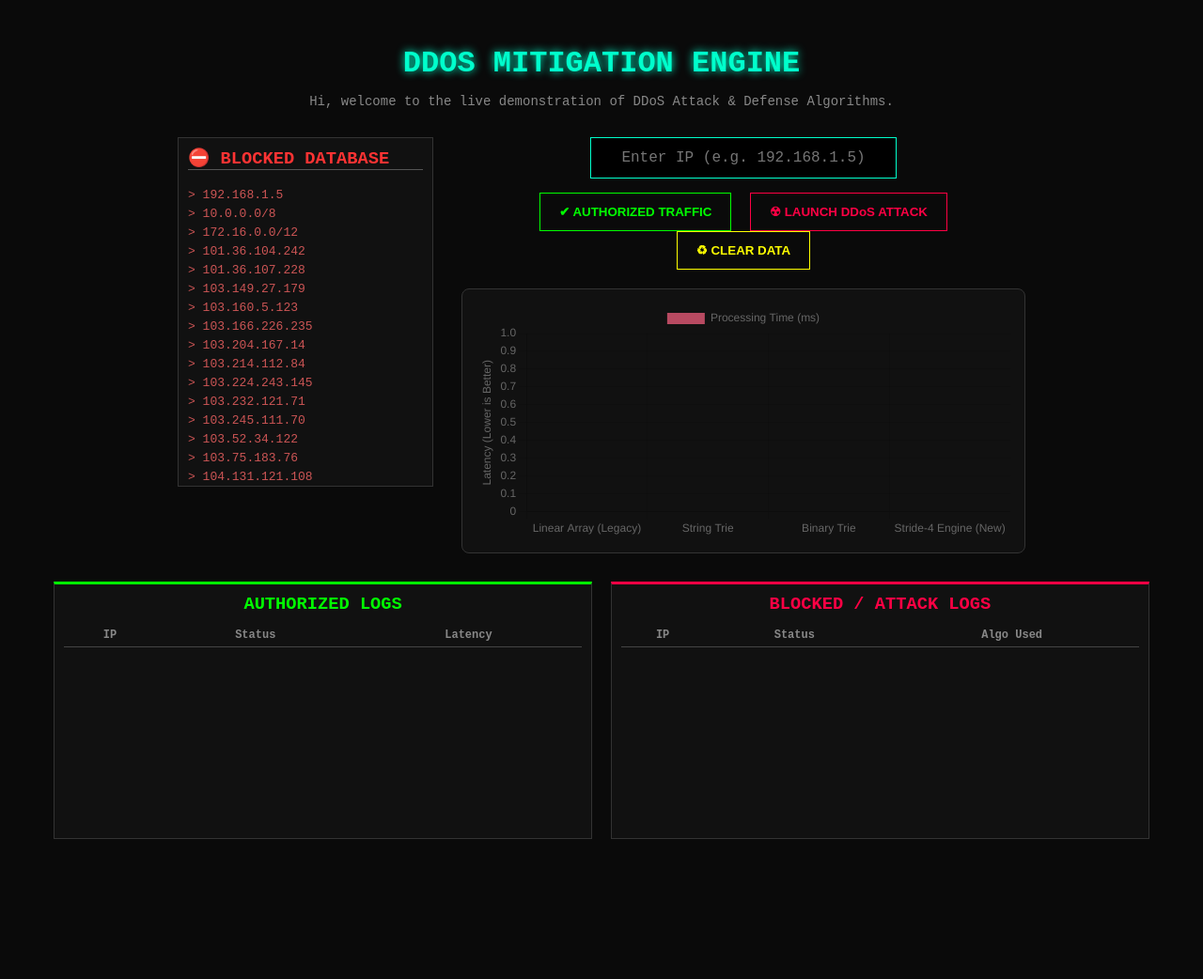
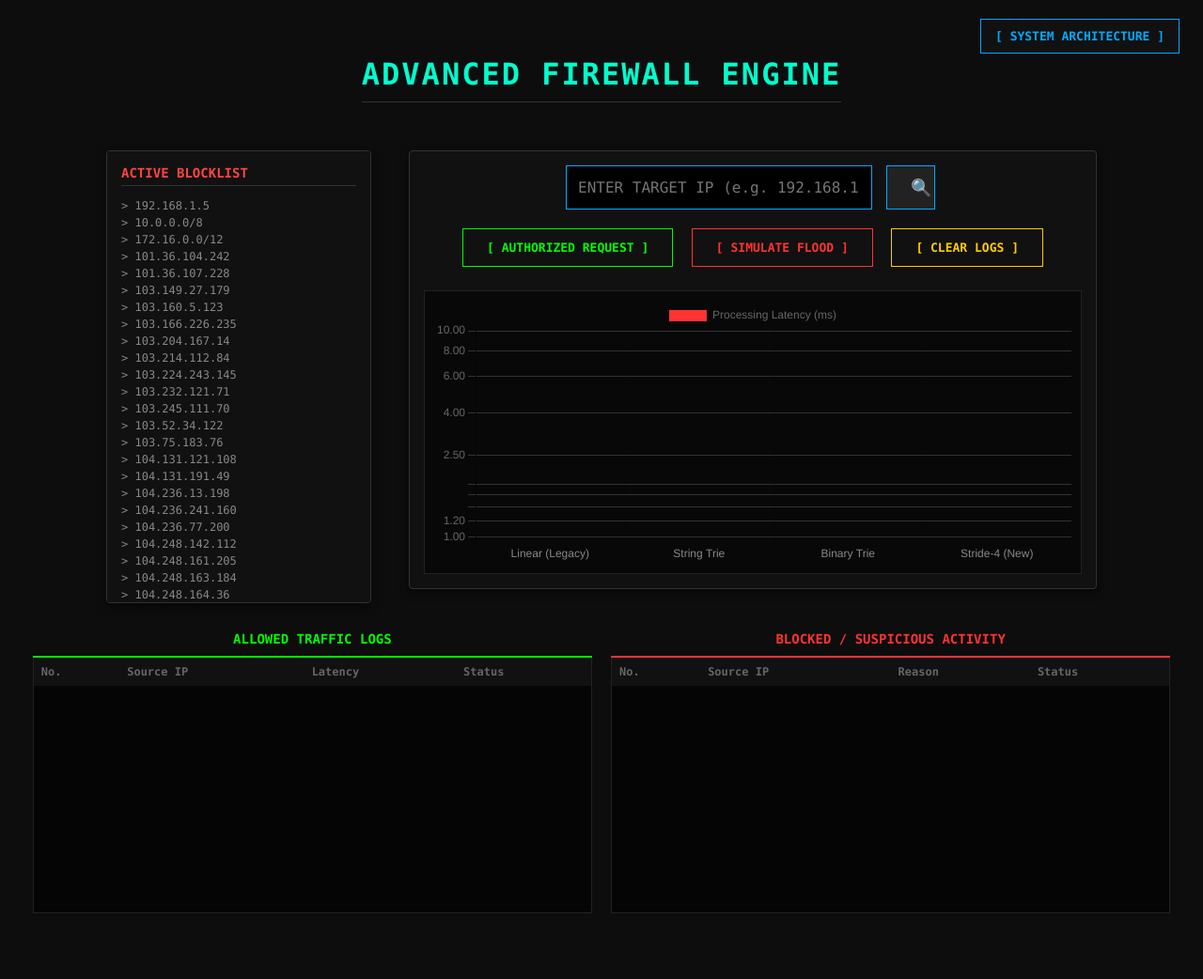
Before and after one commit to Parik-2006/DSA-EL-, a Flask app: page / in a window 1280 px wide. Shown: the whole page at 94% size. Before the commit the page ends 893 px from the top, so only its background shows below. Run offline with Flask 3, Linux system fonts and the light colour scheme; lists and menus that the app fills with data are empty.

Commit message:
Updated Coide 6

```diff
--- a/app.py
+++ b/app.py
@@ -16,14 +16,10 @@ def home():
 @app.route("/trigger", methods=["POST"])
 def trigger():
     data = request.get_json(force=True)
-    mode = data.get("mode")
-    ip = data.get("ip")
-
     with open("cmd_trigger.txt", "w") as f:
-        f.write(f"{mode} {ip}")
+        f.write(f"{data['mode']} {data['ip']}")
         f.flush()
         os.fsync(f.fileno())
-
     return jsonify({"status": "sent"})
 
 @app.route("/data")
@@ -31,19 +27,16 @@ def data():
     stats = {"array": 0, "string": 0, "binary": 0, "stride": 0}
     logs = []
 
-    # Read Stats (Persistent)
     if os.path.exists("stats.json"):
         try:
             with open("stats.json", "r") as f: stats = json.load(f)
         except: pass
 
-    # Read Logs (Transient - Read & Delete to avoid duplicates in UI)
     if os.path.exists("simulation_logs.json"):
         try:
             with open("simulation_logs.json", "r") as f:
                 logs = json.load(f)
-            # Important: Remove file so we don't send the same logs next poll
-            os.remove("simulation_logs.json")
+            os.remove("simulation_logs.json") # Delete after read
         except: pass
 
     return jsonify({"stats": stats, "logs": logs})
--- a/simulation_logs.json
+++ /dev/null
@@ -1 +0,0 @@
-[{"ip": "10.10.10.10", "status": "BLOCKED", "latency": "CRITICAL", "algo": "STRIDE ENGINE CAUGHT"}]
--- a/stats.json
+++ b/stats.json
@@ -1 +1 @@
-{"array": 2500.00, "string": 15.00, "binary": 2.00, "stride": 0.50}
+{"array": 0.50, "string": 0.40, "binary": 0.20, "stride": 0.05}
--- a/templates/index.html
+++ b/templates/index.html
@@ -1,97 +1,138 @@
 <!DOCTYPE html>
 <html>
 <head>
-    <title>DDoS Defense Demo</title>
+    <title>Enterprise DDoS Firewall</title>
     <script src="https://cdn.jsdelivr.net/npm/chart.js"></script>
     <style>
-        body { background: #0a0a0a; color: #fff; font-family: 'Courier New', monospace; text-align: center; padding: 20px; }
+        body { background: #0d0d0d; color: #e0e0e0; font-family: 'Consolas', 'Monaco', monospace; text-align: center; padding: 20px; margin: 0; overflow-x: hidden; }
 
         /* HEADER */
-        h1 { color: #00ffcc; text-shadow: 0 0 10px #00ffcc; margin-bottom: 5px; }
-        .welcome { color: #888; font-size: 14px; margin-bottom: 30px; }
+        h1 { color: #00ffcc; text-transform: uppercase; letter-spacing: 2px; border-bottom: 1px solid #333; padding-bottom: 10px; display: inline-block; margin-top: 40px; }
 
-        /* LAYOUT */
-        .main-grid { display: flex; justify-content: center; gap: 30px; align-items: flex-start; }
+        /* DOC BUTTON (Top Right) */
+        .doc-btn {
+            position: absolute; top: 20px; right: 20px;
+            background: #111; border: 1px solid #00aaff; color: #00aaff;
+            padding: 10px 15px; cursor: pointer; font-weight: bold; transition: 0.3s;
+        }
+        .doc-btn:hover { background: #00aaff; color: #000; }
 
-        .blocklist-box {
-            width: 250px; height: 350px; background: #111;
-            border: 1px solid #333; overflow-y: auto; text-align: left; padding: 10px;
+        /* GRID LAYOUT */
+        .main-container { display: flex; justify-content: center; gap: 40px; margin-top: 30px; align-items: flex-start; }
+
+        /* BOX STYLES */
+        .panel { background: #111; border: 1px solid #333; padding: 15px; border-radius: 4px; box-shadow: 0 4px 10px rgba(0,0,0,0.5); }
+
+        /* BLOCKLIST SIDEBAR */
+        .sidebar { width: 250px; height: 450px; text-align: left; overflow-y: auto; }
+        .sidebar h3 { color: #ff4444; margin-top: 0; border-bottom: 1px solid #333; padding-bottom: 5px; font-size: 14px; }
+        .ip-entry { color: #888; font-size: 12px; margin-bottom: 4px; }
+
+        /* CENTER CONSOLE */
+        .console { width: 700px; }
+
+        /* INPUT AREA */
+        .input-group { display: flex; justify-content: center; gap: 10px; margin-bottom: 20px; }
+        input {
+            background: #000; border: 1px solid #00aaff; color: #00aaff; padding: 12px; width: 300px;
+            font-family: inherit; font-size: 16px; text-align: center; outline: none;
         }
-        .blocklist-box h3 { border-bottom: 1px solid #555; color: #ff3333; margin-top: 0; }
-        .ip-item { color: #cc5555; font-size: 13px; margin: 5px 0; }
+        .btn-search { background: #222; border: 1px solid #00aaff; color: #fff; cursor: pointer; width: 50px; font-size: 18px; }
+        .btn-search:hover { background: #00aaff; }
 
-        .center-panel { width: 600px; }
+        /* BUTTONS */
+        .btn-row { margin-bottom: 25px; }
+        button {
+            padding: 12px 25px; border: 1px solid; background: transparent; cursor: pointer;
+            font-family: inherit; font-weight: bold; font-size: 13px; margin: 0 5px; transition: 0.2s;
+        }
+        .btn-auth { border-color: #00ff00; color: #00ff00; } .btn-auth:hover { background: #00ff00; color: #000; }
+        .btn-attk { border-color: #ff3333; color: #ff3333; } .btn-attk:hover { background: #ff3333; color: #000; }
+        .btn-util { border-color: #ffcc00; color: #ffcc00; } .btn-util:hover { background: #ffcc00; color: #000; }
 
-        input { padding: 12px; width: 300px; background: #000; border: 1px solid #00ffcc; color: #00ffcc; text-align: center; font-family: inherit; font-size: 16px; margin-bottom: 15px; }
+        /* GRAPH */
+        .chart-box { height: 280px; padding: 10px; background: #080808; border: 1px solid #222; }
 
-        button { padding: 12px 20px; font-weight: bold; cursor: pointer; border: 1px solid; background: transparent; color: #fff; transition: 0.2s; margin: 0 5px; }
-        .btn-green { border-color: #00ff00; color: #00ff00; } .btn-green:hover { background: #00ff00; color: #000; }
-        .btn-red { border-color: #ff0044; color: #ff0044; } .btn-red:hover { background: #ff0044; color: #fff; }
-        .btn-yellow { border-color: #ffff00; color: #ffff00; } .btn-yellow:hover { background: #ffff00; color: #000; }
+        /* LOG TABLES */
+        .tables-container { display: flex; justify-content: center; gap: 20px; margin-top: 30px; padding-bottom: 50px; }
+        .log-panel { width: 48%; height: 300px; display: flex; flex-direction: column; }
+        .log-header { font-size: 14px; font-weight: bold; padding-bottom: 10px; border-bottom: 2px solid; margin-bottom: 0; }
 
-        .chart-container { background: #111; border: 1px solid #333; padding: 15px; height: 250px; border-radius: 8px; margin-top: 20px; }
+        .table-scroll { flex: 1; overflow-y: auto; background: #050505; border: 1px solid #222; border-top: none; }
+        table { width: 100%; border-collapse: collapse; font-size: 12px; }
+        th { text-align: left; padding: 8px; background: #111; position: sticky; top: 0; color: #666; }
+        td { border-bottom: 1px solid #222; padding: 6px 8px; }
 
-        /* TABLES */
-        .tables-row { display: flex; justify-content: center; gap: 20px; margin-top: 30px; }
+        .green-theme { border-color: #00ff00; color: #00ff00; }
+        .red-theme { border-color: #ff3333; color: #ff3333; }
 
-        .table-wrapper { width: 45%; background: #111; border: 1px solid #333; padding: 10px; height: 250px; display: flex; flex-direction: column; }
-
-        /* SCROLLABLE TABLE BODY */
-        .table-scroll { flex: 1; overflow-y: auto; }
-
-        table { width: 100%; font-size: 12px; border-collapse: collapse; }
-        th { border-bottom: 1px solid #444; color: #888; padding: 5px; position: sticky; top: 0; background: #111; }
-        td { padding: 5px; border-bottom: 1px solid #222; }
-
-        .green-box { border-top: 3px solid #00ff00; }
-        .red-box { border-top: 3px solid #ff0044; }
+        /* DOCUMENTATION MODAL */
+        #docPanel {
+            display: none; position: absolute; top: 70px; right: 20px; width: 400px;
+            background: #1a1a1a; border: 1px solid #00aaff; padding: 20px; text-align: left; z-index: 100;
+        }
+        #docPanel h2 { color: #fff; margin-top: 0; }
+        #docPanel p { font-size: 14px; color: #ccc; line-height: 1.6; }
+        .highlight { color: #00ffcc; font-weight: bold; }
 
     </style>
 </head>
 <body>
 
-    <h1>DDOS MITIGATION ENGINE</h1>
-    <p class="welcome">Hi, welcome to the live demonstration of DDoS Attack & Defense Algorithms.</p>
+    <button class="doc-btn" onclick="toggleDocs()">[ SYSTEM ARCHITECTURE ]</button>
 
-    <div class="main-grid">
-        <div class="blocklist-box">
-            <h3>⛔ BLOCKED DATABASE</h3>
+    <div id="docPanel" class="panel">
+        <h2>PROJECT DOCUMENTATION</h2>
+        <p><span class="highlight">GOAL:</span> Demonstrate O(1) vs O(N) efficiency in Firewalls.</p>
+        <p><span class="highlight">ALGORITHMS:</span><br>1. Linear Array (O(N)) - Legacy<br>2. Binary Trie (O(32)) - Standard<br>3. Stride-4 (O(8)) - Our High Speed Engine</p>
+        <p><span class="highlight">FEATURES:</span><br>- Rate Limiting (>10 req/5s)<br>- CIDR Blocklist Support<br>- Live Attack Simulation</p>
+    </div>
+
+    <h1>ADVANCED FIREWALL ENGINE</h1>
+
+    <div class="main-container">
+
+        <div class="panel sidebar">
+            <h3>ACTIVE BLOCKLIST</h3>
             {% for ip in blocked_ips %}
-                <div class="ip-item">> {{ ip }}</div>
+                <div class="ip-entry">> {{ ip }}</div>
             {% endfor %}
         </div>
 
-        <div class="center-panel">
-            <input type="text" id="ipInput" placeholder="Enter IP (e.g. 192.168.1.5)">
-
-            <div class="btn-group">
-                <button class="btn-green" onclick="trigger('NORMAL')">✔ AUTHORIZED TRAFFIC</button>
-                <button class="btn-red" onclick="trigger('ATTACK')">☢ LAUNCH DDoS ATTACK</button>
-                <button class="btn-yellow" onclick="clearTables()">♻ CLEAR DATA</button>
+        <div class="panel console">
+            <div class="input-group">
+                <input type="text" id="ipInput" placeholder="ENTER TARGET IP (e.g. 192.168.1.5)">
+                <button class="btn-search" onclick="trigger('SEARCH')" title="Check Database">🔍</button>
             </div>
 
-            <div class="chart-container">
-                <canvas id="algoChart"></canvas>
+            <div class="btn-row">
+                <button class="btn-auth" onclick="trigger('NORMAL')">[ AUTHORIZED REQUEST ]</button>
+                <button class="btn-attk" onclick="trigger('ATTACK')">[ SIMULATE FLOOD ]</button>
+                <button class="btn-util" onclick="clearData()">[ CLEAR LOGS ]</button>
+            </div>
+
+            <div class="chart-box">
+                <canvas id="perfChart"></canvas>
             </div>
         </div>
     </div>
 
-    <div class="tables-row">
-        <div class="table-wrapper green-box">
-            <h3 style="color:#00ff00; margin:0 0 10px 0;">AUTHORIZED LOGS</h3>
+    <div class="tables-container">
+        <div class="log-panel">
+            <div class="log-header green-theme">ALLOWED TRAFFIC LOGS</div>
             <div class="table-scroll">
                 <table>
-                    <thead><tr><th>IP</th><th>Status</th><th>Latency</th></tr></thead>
+                    <thead><tr><th>No.</th><th>Source IP</th><th>Latency</th><th>Status</th></tr></thead>
                     <tbody id="green-body"></tbody>
                 </table>
             </div>
         </div>
 
-        <div class="table-wrapper red-box">
-            <h3 style="color:#ff0044; margin:0 0 10px 0;">BLOCKED / ATTACK LOGS</h3>
+        <div class="log-panel">
+            <div class="log-header red-theme">BLOCKED / SUSPICIOUS ACTIVITY</div>
             <div class="table-scroll">
                 <table>
-                    <thead><tr><th>IP</th><th>Status</th><th>Algo Used</th></tr></thead>
+                    <thead><tr><th>No.</th><th>Source IP</th><th>Reason</th><th>Status</th></tr></thead>
                     <tbody id="red-body"></tbody>
                 </table>
             </div>
@@ -99,19 +140,26 @@
     </div>
 
     <script>
-        function validateIP(ip) {
-            const regex = /^(25[0-5]|2[0-4][0-9]|[01]?[0-9][0-9]?)\.(25[0-5]|2[0-4][0-9]|[01]?[0-9][0-9]?)\.(25[0-5]|2[0-4][0-9]|[01]?[0-9][0-9]?)\.(25[0-5]|2[0-4][0-9]|[01]?[0-9][0-9]?)$/;
-            return regex.test(ip);
+        let slGreen = 1, slRed = 1;
+
+        function toggleDocs() {
+            const panel = document.getElementById('docPanel');
+            panel.style.display = panel.style.display === 'block' ? 'none' : 'block';
         }
 
-        function clearTables() {
+        function clearData() {
             document.getElementById('green-body').innerHTML = "";
             document.getElementById('red-body').innerHTML = "";
+            slGreen = 1; slRed = 1;
+        }
+
+        function validateIP(ip) {
+            return /^(25[0-5]|2[0-4][0-9]|[01]?[0-9][0-9]?)\.(25[0-5]|2[0-4][0-9]|[01]?[0-9][0-9]?)\.(25[0-5]|2[0-4][0-9]|[01]?[0-9][0-9]?)\.(25[0-5]|2[0-4][0-9]|[01]?[0-9][0-9]?)$/.test(ip);
         }
 
         function trigger(mode) {
             const ip = document.getElementById('ipInput').value;
-            if(!validateIP(ip)) { alert("INVALID IP ADDRESS! Please enter format: x.x.x.x"); return; }
+            if(!validateIP(ip)) { alert("ERROR: Invalid IP Address Format."); return; }
 
             fetch('/trigger', {
                 method: 'POST',
@@ -119,11 +167,10 @@
                 body: JSON.stringify({mode: mode, ip: ip})
             });
 
-            startPolling(mode);
+            pollData();
         }
 
-        function startPolling(mode) {
-            // Poll for 2 seconds then stop to save resources
+        function pollData() {
             let polls = 0;
             let interval = setInterval(() => {
                 polls++;
@@ -133,51 +180,49 @@
                     const stats = d.stats;
                     const logs = d.logs;
 
-                    // Update Graph
                     if(stats.array > 0) {
-                        myChart.data.datasets[0].data = [stats.array, stats.string, stats.binary, stats.stride];
-                        myChart.update();
+                        chart.data.datasets[0].data = [stats.array, stats.string, stats.binary, stats.stride];
+                        chart.update();
                     }
 
-                    // Append Logs (If any new ones arrived)
                     if(Array.isArray(logs) && logs.length > 0) {
-                         let html = "";
+                        clearInterval(interval);
+
                         logs.forEach(l => {
-                            html += `<tr><td>${l.ip}</td><td>${l.status}</td><td>${mode === 'NORMAL' ? l.latency : l.algo}</td></tr>`;
+                            if(l.table === 'green') {
+                                const row = `<tr><td>${slGreen++}</td><td>${l.ip}</td><td>${l.desc}</td><td style="color:#00ff00">${l.status}</td></tr>`;
+                                const body = document.getElementById('green-body');
+                                body.insertAdjacentHTML('beforeend', row);
+                                body.parentElement.parentElement.scrollTop = body.parentElement.parentElement.scrollHeight;
+                            } else {
+                                const row = `<tr><td>${slRed++}</td><td>${l.ip}</td><td>${l.desc}</td><td style="color:#ff3333">${l.status}</td></tr>`;
+                                const body = document.getElementById('red-body');
+                                body.insertAdjacentHTML('beforeend', row);
+                                body.parentElement.parentElement.scrollTop = body.parentElement.parentElement.scrollHeight;
+                            }
                         });
-
-                        const tableId = (mode === 'NORMAL') ? 'green-body' : 'red-body';
-                        document.getElementById(tableId).insertAdjacentHTML('beforeend', html);
-
-                        // Auto-scroll to bottom
-                        const wrapper = document.getElementById(tableId).closest('.table-scroll');
-                        wrapper.scrollTop = wrapper.scrollHeight;
-
-                        clearInterval(interval); // Stop polling once we got data
                     }
                 });
             }, 500);
         }
 
-        const ctx = document.getElementById('algoChart').getContext('2d');
-        const myChart = new Chart(ctx, {
+        const ctx = document.getElementById('perfChart').getContext('2d');
+        const chart = new Chart(ctx, {
             type: 'bar',
             data: {
-                labels: ['Linear Array (Legacy)', 'String Trie', 'Binary Trie', 'Stride-4 Engine (New)'],
+                labels: ['Linear (Legacy)', 'String Trie', 'Binary Trie', 'Stride-4 (New)'],
                 datasets: [{
-                    label: 'Processing Time (ms)',
+                    label: 'Processing Latency (ms)',
                     data: [0, 0, 0, 0],
-                    backgroundColor: [
-                        'rgba(255, 99, 132, 0.7)',
-                        'rgba(54, 162, 235, 0.7)',
-                        'rgba(255, 206, 86, 0.7)',
-                        'rgba(75, 192, 192, 0.9)'
-                    ]
+                    backgroundColor: ['#ff3333', '#3399ff', '#ffcc00', '#00ffcc']
                 }]
             },
             options: {
                 responsive: true, maintainAspectRatio: false,
-                scales: { y: { beginAtZero: true, title: {display: true, text: 'Latency (Lower is Better)'} } }
+                scales: {
+                    y: { type: 'logarithmic', beginAtZero: true, grid: { color: '#333' } },
+                    x: { ticks: { color: '#888' } }
+                }
             }
         });
     </script>
```
Also changed, not shown: 2 other files.
